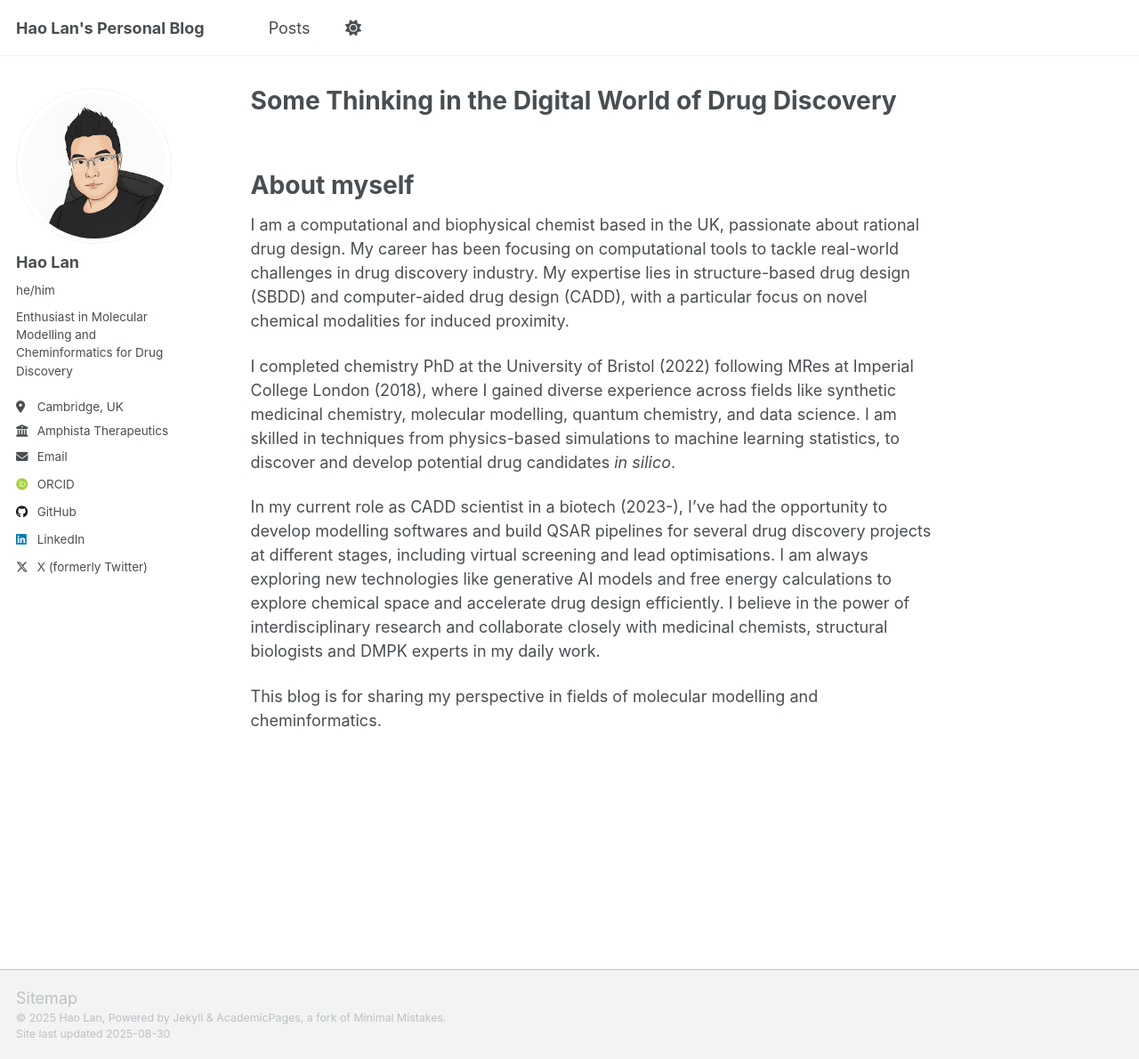
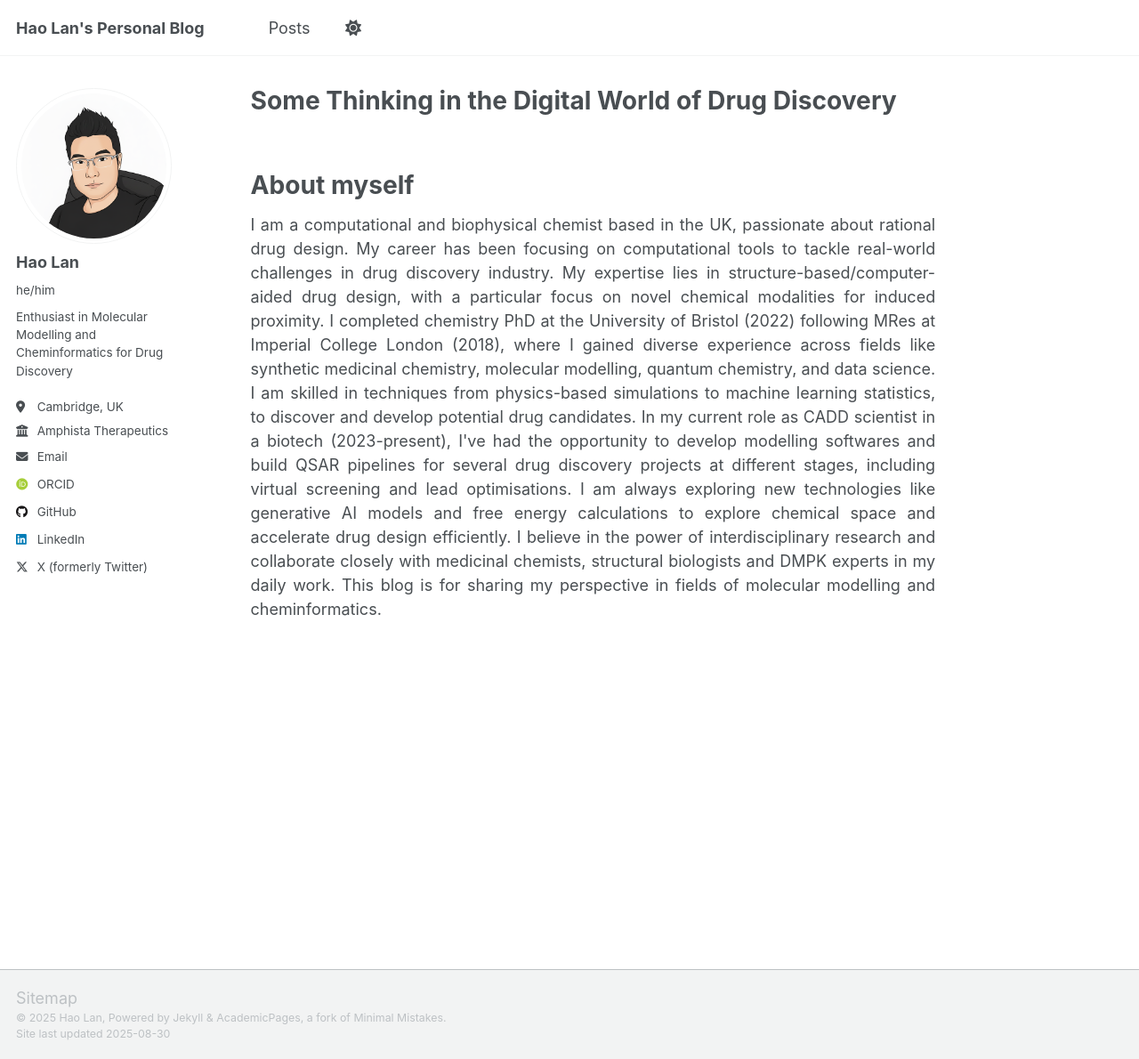
Before and after one commit to HaoLan-compchem/HaoLan-compchem.github.io, a Jekyll site: the page built from _pages/about.md, in a window 1280 px wide and 1190 px high. Shown: the whole window at 89% size. Built offline with Jekyll 4.4.1, drawn with Linux system fonts in a browser that asks for light colours; some web fonts are replaced; a script that is not in the unit is left out.

Commit message:
update 31-08-2025

```diff
--- a/_pages/about.md
+++ b/_pages/about.md
@@ -11,11 +11,12 @@
 
 About myself
 ======
+<div style="text-align: justify;">
+I am a computational and biophysical chemist based in the UK, passionate about rational drug design. My career has been focusing on computational tools to tackle real-world challenges in drug discovery industry. My expertise lies in structure-based/computer-aided drug design, with a particular focus on novel chemical modalities for induced proximity.
 
-I am a computational and biophysical chemist based in the UK, passionate about rational drug design. My career has been focusing on computational tools to tackle real-world challenges in drug discovery industry. My expertise lies in structure-based drug design (SBDD) and computer-aided drug design (CADD), with a particular focus on novel chemical modalities for induced proximity.
+I completed chemistry PhD at the University of Bristol (2022) following MRes at Imperial College London (2018), where I gained diverse experience across fields like synthetic medicinal chemistry, molecular modelling, quantum chemistry, and data science. I am skilled in techniques from physics-based simulations to machine learning statistics, to discover and develop potential drug candidates.
 
-I completed chemistry PhD at the University of Bristol (2022) following MRes at Imperial College London (2018), where I gained diverse experience across fields like synthetic medicinal chemistry, molecular modelling, quantum chemistry, and data science. I am skilled in techniques from physics-based simulations to machine learning statistics, to discover and develop potential drug candidates *in silico*.
-
-In my current role as CADD scientist in a biotech (2023-), I've had the opportunity to develop modelling softwares and build QSAR pipelines for several drug discovery projects at different stages, including virtual screening and lead optimisations. I am always exploring new technologies like generative AI models and free energy calculations to explore chemical space and accelerate drug design efficiently. I believe in the power of interdisciplinary research and collaborate closely with medicinal chemists, structural biologists and DMPK experts in my daily work.
+In my current role as CADD scientist in a biotech (2023-present), I've had the opportunity to develop modelling softwares and build QSAR pipelines for several drug discovery projects at different stages, including virtual screening and lead optimisations. I am always exploring new technologies like generative AI models and free energy calculations to explore chemical space and accelerate drug design efficiently. I believe in the power of interdisciplinary research and collaborate closely with medicinal chemists, structural biologists and DMPK experts in my daily work.
 
 This blog is for sharing my perspective in fields of molecular modelling and cheminformatics.
+</div>
```
